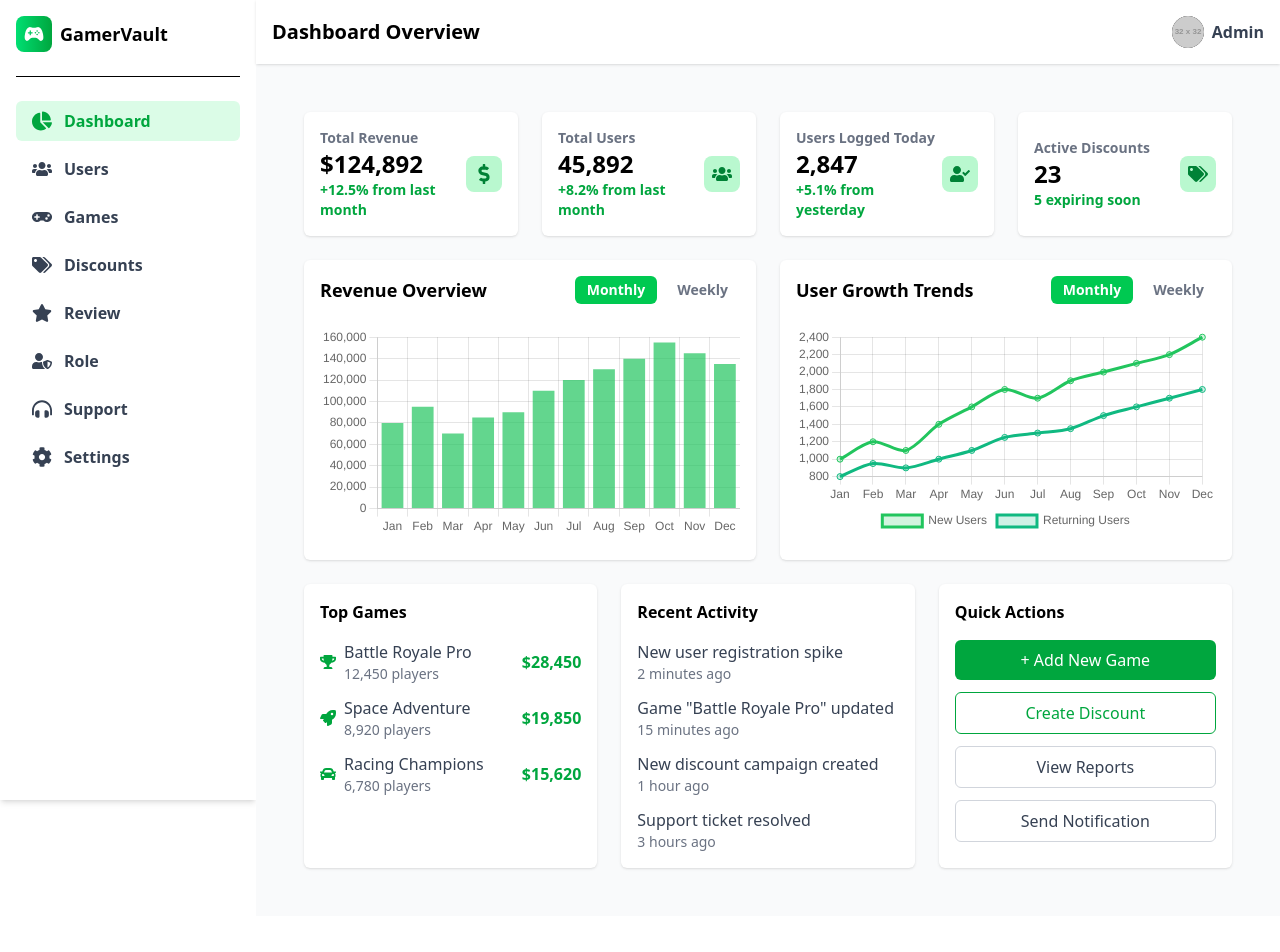
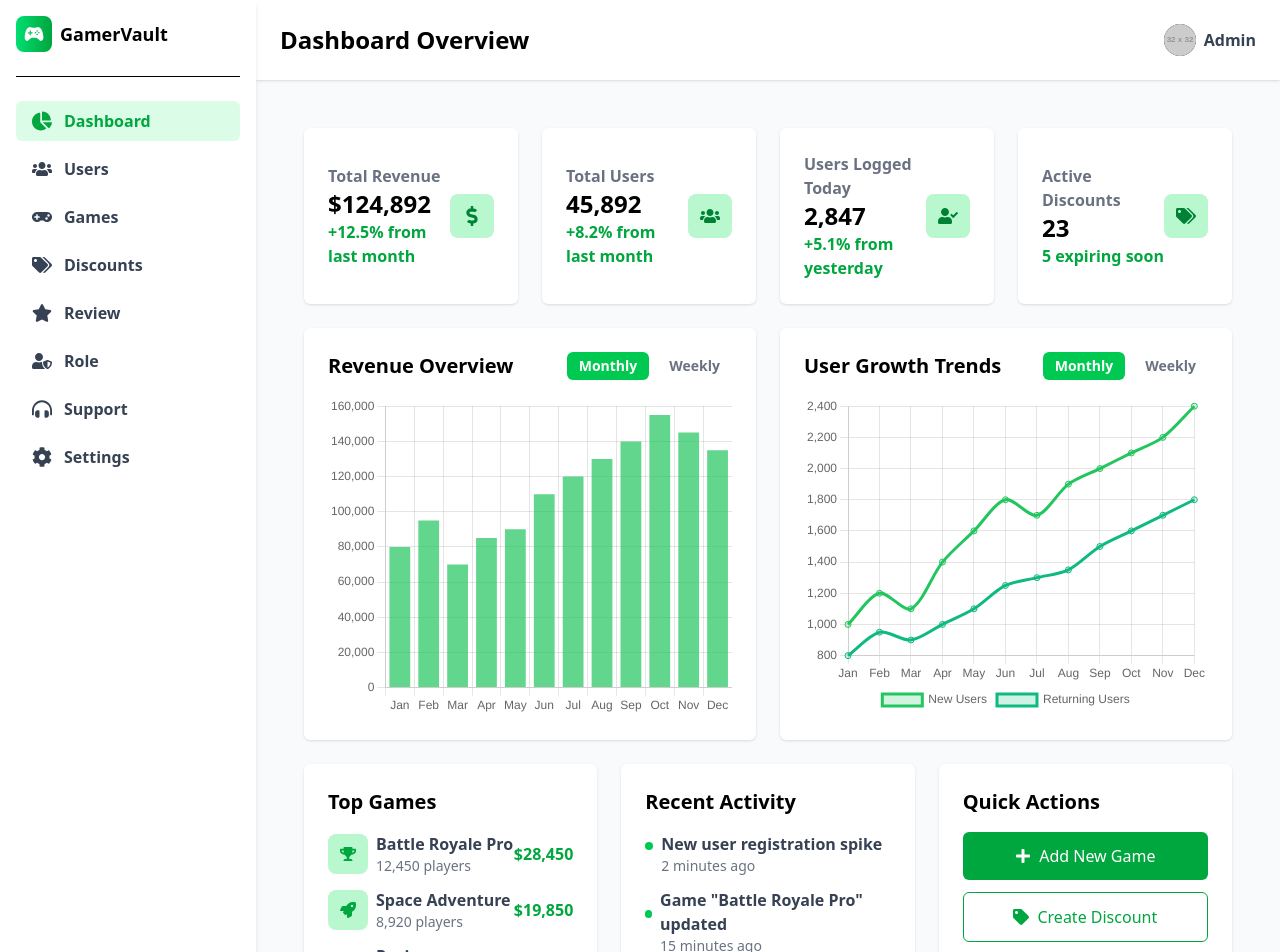
Before and after one commit to Avv-2301/GamerVault-Admin-Dashboard, a React (Vite) app: page /dashboard in a window 1280 px wide. Shown: the top 952 px of the page. Before the commit the page ends 916 px from the top, so only its background shows below. Built offline with nearby package versions, Linux system fonts and the light colour scheme.

Commit message:
responsive

```diff
--- a/src/components/Dashboard/ChartCard.tsx
+++ b/src/components/Dashboard/ChartCard.tsx
@@ -7,15 +7,22 @@ interface ChartCardProps {
 
 const ChartCard: React.FC<ChartCardProps> = ({ title, children }) => {
   return (
-    <div className="bg-white shadow-sm p-4 rounded-md">
-      <div className="flex justify-between items-center mb-4">
-        <h3 className="font-semibold text-lg">{title}</h3>
+    <div className="bg-white shadow-sm p-4 sm:p-6 rounded-md flex flex-col overflow-hidden">
+      {/* Header */}
+      <div className="flex flex-col sm:flex-row justify-between items-start sm:items-center mb-4">
+        <h3 className="font-semibold text-lg sm:text-xl mb-2 sm:mb-0">{title}</h3>
         <div className="flex space-x-2 text-sm">
-          <button className="px-3 py-1 bg-green-500 text-white rounded-md font-semibold cursor-pointer">Monthly</button>
-          <button className="px-3 py-1 text-gray-500 font-semibold cursor-pointer">Weekly</button>
+          <button className="px-3 py-1 bg-green-500 text-white rounded-md font-semibold cursor-pointer text-xs sm:text-sm">
+            Monthly
+          </button>
+          <button className="px-3 py-1 text-gray-500 font-semibold cursor-pointer text-xs sm:text-sm">
+            Weekly
+          </button>
         </div>
       </div>
-      <div className="h-56 flex items-center justify-center text-gray-400 rounded-md">
+
+      {/* Chart Area */}
+      <div className="flex-1 min-h-[16rem] sm:min-h-[20rem] flex items-center justify-center text-gray-400 rounded-md overflow-hidden">
         {children || "Chart Placeholder"}
       </div>
     </div>
--- a/src/components/Dashboard/ListCard.tsx
+++ b/src/components/Dashboard/ListCard.tsx
@@ -14,19 +14,31 @@ interface ListCardProps {
 
 const ListCard: React.FC<ListCardProps> = ({ title, items }) => {
   return (
-    <div className="bg-white shadow-sm p-4 rounded-md">
-      <h3 className="font-semibold mb-4">{title}</h3>
+    <div className="bg-white shadow-sm p-4 sm:p-6 rounded-md">
+      <h3 className="font-semibold text-lg sm:text-xl mb-4">{title}</h3>
       <ul className="space-y-3">
         {items.map((item, idx) => (
-          <li key={idx} className="flex items-center justify-between">
+          <li
+            key={idx}
+            className="flex flex-col sm:flex-row sm:items-center justify-between space-y-2 sm:space-y-0"
+          >
             <div className="flex items-center space-x-2">
-              {item.icon && <span className="text-green-600">{item.icon}</span>}
+              {/* green dot if not icon */}
+              {!item.icon && <span className="w-2 h-2 rounded-full bg-green-500 mb-4" />}
+
+              {item.icon && <span className="text-green-600 bg-green-200 p-3 rounded-lg">{item.icon}</span>}
               <div>
-                <p className="font-medium text-gray-700">{item.title}</p>
-                <p className="text-sm text-gray-500">{item.subtitle}</p>
+                <p className="font-semibold text-gray-700 text-sm sm:text-base">
+                  {item.title}
+                </p>
+                <p className="text-gray-500 text-xs sm:text-sm">{item.subtitle}</p>
               </div>
             </div>
-            {item.value && <span className="font-semibold text-green-600">{item.value}</span>}
+            {item.value && (
+              <span className="font-semibold text-green-600 text-sm sm:text-base">
+                {item.value}
+              </span>
+            )}
           </li>
         ))}
       </ul>
--- a/src/components/Dashboard/QuickActions.tsx
+++ b/src/components/Dashboard/QuickActions.tsx
@@ -1,21 +1,26 @@
 import React from "react";
+import { FaPlus, FaTag, FaChartBar, FaBell } from "react-icons/fa";
 
 const QuickActions: React.FC = () => {
   return (
-    <div className="bg-white shadow-sm p-4 rounded-md">
-      <h3 className="font-semibold mb-4">Quick Actions</h3>
-      <div className="space-y-3">
-        <button className="w-full bg-green-600 hover:bg-green-700 text-white py-2 rounded-md">
-          + Add New Game
+    <div className="bg-white shadow-sm p-4 sm:p-6 rounded-md">
+      <h3 className="font-semibold text-lg sm:text-xl mb-4">Quick Actions</h3>
+      <div className="space-y-2 sm:space-y-3">
+        <button className="w-full bg-green-600 hover:bg-green-700 text-white py-2 sm:py-3 rounded-md text-sm sm:text-base flex items-center justify-center space-x-2">
+          <FaPlus />
+          <span>Add New Game</span>
         </button>
-        <button className="w-full border border-green-600 text-green-600 hover:bg-green-50 py-2 rounded-md">
-          Create Discount
+        <button className="w-full border border-green-600 text-green-600 hover:bg-green-50 py-2 sm:py-3 rounded-md text-sm sm:text-base flex items-center justify-center space-x-2">
+          <FaTag />
+          <span>Create Discount</span>
         </button>
-        <button className="w-full border border-gray-300 text-gray-700 hover:bg-gray-50 py-2 rounded-md">
-          View Reports
+        <button className="w-full border border-gray-300 text-gray-700 hover:bg-gray-50 py-2 sm:py-3 rounded-md text-sm sm:text-base flex items-center justify-center space-x-2">
+          <FaChartBar />
+          <span>View Reports</span>
         </button>
-        <button className="w-full border border-gray-300 text-gray-700 hover:bg-gray-50 py-2 rounded-md">
-          Send Notification
+        <button className="w-full border border-gray-300 text-gray-700 hover:bg-gray-50 py-2 sm:py-3 rounded-md text-sm sm:text-base flex items-center justify-center space-x-2">
+          <FaBell />
+          <span>Send Notification</span>
         </button>
       </div>
     </div>
--- a/src/components/Dashboard/StatCard.tsx
+++ b/src/components/Dashboard/StatCard.tsx
@@ -9,13 +9,13 @@ interface StatCardProps {
 
 const StatCard: React.FC<StatCardProps> = ({ title, value, subtitle, icon }) => {
   return (
-    <div className="bg-white shadow-sm p-4 rounded-md flex items-center justify-between">
+    <div className="bg-white shadow-sm p-4 sm:p-6 rounded-md flex flex-col sm:flex-row sm:items-center justify-between space-y-3 sm:space-y-0">
       <div>
-        <p className="text-sm font-semibold text-gray-500">{title}</p>
-        <h3 className="text-2xl font-bold">{value}</h3>
-        <p className="text-sm font-semibold text-green-600">{subtitle}</p>
+        <p className="text-sm sm:text-base font-semibold text-gray-500">{title}</p>
+        <h3 className="text-xl sm:text-2xl font-bold">{value}</h3>
+        <p className="text-sm sm:text-base font-semibold text-green-600">{subtitle}</p>
       </div>
-      <div className="bg-green-200 text-green-700 p-2 rounded-lg">
+      <div className="bg-green-200 text-green-700 p-2 sm:p-3 rounded-lg flex-shrink-0 self-start sm:self-auto">
         {icon}
       </div>
     </div>
--- a/src/components/common/Layout.tsx
+++ b/src/components/common/Layout.tsx
@@ -1,15 +1,23 @@
-import React from "react";
+import React, { useState } from "react";
 import Sidebar from "./Sidebar";
 import Navbar from "./Navbar";
 import { Outlet } from "react-router-dom";
 
 const Layout: React.FC = () => {
+  const [isSidebarOpen, setSidebarOpen] = useState(false);
+
+  const toggleSidebar = () => setSidebarOpen((prev) => !prev);
+  const closeSidebar = () => setSidebarOpen(false);
+
   return (
-    <div className="flex">
-      <Sidebar />
-      <div className="flex-1 bg-gray-50 min-h-screen">
-        <Navbar />
-        <main className="p-6">
+    <div className="flex min-h-screen">
+      {/* Sidebar with animation */}
+      <Sidebar isOpen={isSidebarOpen} onClose={closeSidebar} />
+
+      {/* Content */}
+      <div className="flex-1 flex flex-col bg-gray-50">
+        <Navbar toggleSidebar={toggleSidebar} />
+        <main className="p-4 sm:p-6 flex-1 overflow-auto">
           <Outlet />
         </main>
       </div>
--- a/src/components/common/Navbar.tsx
+++ b/src/components/common/Navbar.tsx
@@ -1,10 +1,15 @@
-import React from "react";
+import React, { useState } from "react";
 import { useLocation } from "react-router-dom";
+import { HiMenu, HiX } from "react-icons/hi"; // Hamburger & Close icons
 
-const Navbar: React.FC = () => {
+interface NavbarProps {
+  toggleSidebar?: () => void; // <-- define props at the top
+}
+
+const Navbar: React.FC<NavbarProps> = ({ toggleSidebar }) => {
   const location = useLocation();
+  const [isMenuOpen, setIsMenuOpen] = useState(false);
 
-  // Map routes to titles
   const titles: Record<string, string> = {
     "/dashboard": "Dashboard Overview",
     "/users": "Users",
@@ -16,9 +21,11 @@ const Navbar: React.FC = () => {
   const title = titles[location.pathname] || "Admin Panel";
 
   return (
-    <header className="w-full flex items-center justify-between p-4 bg-white shadow-sm">
-      <h2 className="text-xl font-bold">{title}</h2>
-      <div className="flex items-center space-x-4">
+    <header className="w-full bg-white shadow-sm p-4 sm:p-6 flex items-center justify-between">
+      <h2 className="text-xl sm:text-2xl font-bold">{title}</h2>
+
+      {/* Desktop / larger screens */}
+      <div className="hidden sm:flex items-center space-x-4">
         <div className="flex items-center space-x-2">
           <img
             src="https://via.placeholder.com/32"
@@ -28,6 +35,49 @@ const Navbar: React.FC = () => {
           <span className="text-gray-700 font-semibold">Admin</span>
         </div>
       </div>
+
+      {/* Mobile Hamburger */}
+      <div className="sm:hidden flex items-center space-x-2">
+        <button
+          onClick={toggleSidebar || (() => setIsMenuOpen(!isMenuOpen))}
+          className="text-gray-700 focus:outline-none"
+        >
+          {isMenuOpen ? <HiX className="w-6 h-6" /> : <HiMenu className="w-6 h-6" />}
+        </button>
+      </div>
+
+      {/* Mobile menu (if no sidebar toggle provided) */}
+      {isMenuOpen && !toggleSidebar && (
+        <div className="absolute top-full left-0 w-full bg-white shadow-md p-4 sm:hidden">
+          <div className="flex flex-col space-y-3">
+            <div className="flex items-center space-x-2">
+              <img
+                src="https://via.placeholder.com/32"
+                alt="avatar"
+                className="rounded-full w-8 h-8 bg-black"
+              />
+              <span className="text-gray-700 font-semibold">Admin</span>
+            </div>
+            <nav className="flex flex-col space-y-2">
+              <a href="/dashboard" className="text-gray-700 hover:text-green-600 font-medium">
+                Dashboard
+              </a>
+              <a href="/users" className="text-gray-700 hover:text-green-600 font-medium">
+                Users
+              </a>
+              <a href="/games" className="text-gray-700 hover:text-green-600 font-medium">
+                Games
+              </a>
+              <a href="/discounts" className="text-gray-700 hover:text-green-600 font-medium">
+                Discounts
+              </a>
+              <a href="/settings" className="text-gray-700 hover:text-green-600 font-medium">
+                Settings
+              </a>
+            </nav>
+          </div>
+        </div>
+      )}
     </header>
   );
 };
--- a/src/components/common/Sidebar.tsx
+++ b/src/components/common/Sidebar.tsx
@@ -11,8 +11,14 @@ import {
   FaUserShield,
 } from "react-icons/fa";
 import { IoGameController } from "react-icons/io5";
+import { HiX } from "react-icons/hi";
 
-const Sidebar: React.FC = () => {
+interface SidebarProps {
+  isOpen?: boolean;
+  onClose?: () => void;
+}
+
+const Sidebar: React.FC<SidebarProps> = ({ isOpen = true, onClose }) => {
   const menuItems = [
     { label: "Dashboard", icon: <FaChartPie size={20} />, path: "/dashboard" },
     { label: "Users", icon: <FaUsers size={20} />, path: "/users" },
@@ -25,19 +31,45 @@ const Sidebar: React.FC = () => {
   ];
 
   return (
-    <aside className="w-64 h-screen bg-white shadow-md p-4 ">
-      {/* Logo */}
-      <div className="flex flex-col">
-        <div className="flex items-center space-x-2 mb-6">
+    <>
+      {/* Overlay (only mobile) */}
+      {isOpen && (
+        <div
+          className="fixed inset-0 bg-black bg-opacity-50 z-40 sm:hidden"
+          onClick={onClose}
+        />
+      )}
+
+      {/* Sidebar */}
+      <aside
+        className={`
+          fixed inset-y-0 left-0 w-64 bg-white shadow-md p-4 z-50
+          transform transition-transform duration-300 ease-in-out
+          ${isOpen ? "translate-x-0" : "-translate-x-full"}
+          sm:translate-x-0 sm:static sm:block
+        `}
+      >
+        {/* Logo + Close button */}
+        <div className="flex items-center justify-between mb-6">
+          <div className="flex items-center space-x-2">
             <div className="bg-gradient-to-r from-green-400 to-green-600 text-white rounded-lg p-2">
               <IoGameController size={20} />
             </div>
             <h1 className="font-bold text-lg">GamerVault</h1>
           </div>
-        <hr className="mb-6 bg-gray-300"></hr>
+
+          {/* Close button (only mobile) */}
+          <button
+            onClick={onClose}
+            className="sm:hidden text-gray-600 hover:text-gray-900 focus:outline-none"
+          >
+            <HiX className="w-6 h-6" />
+          </button>
         </div>
 
-      {/* Menu */}
+        <hr className="mb-6 bg-gray-300" />
+
+        {/* Navigation */}
         <nav className="flex flex-col space-y-2">
           {menuItems.map((item) => (
             <NavLink
@@ -48,6 +80,7 @@ const Sidebar: React.FC = () => {
                   isActive ? "bg-green-100 text-green-600 font-bold" : ""
                 }`
               }
+              onClick={onClose} // close sidebar when a link is clicked (mobile only)
             >
               {item.icon}
               <span>{item.label}</span>
@@ -55,6 +88,7 @@ const Sidebar: React.FC = () => {
           ))}
         </nav>
       </aside>
+    </>
   );
 };
 
--- a/src/pages/Dashboard.tsx
+++ b/src/pages/Dashboard.tsx
@@ -69,6 +69,7 @@ const Dashboard: React.FC = () => {
 
   const barOptions = {
     responsive: true,
+    maintainAspectRatio: false, // ✅ lets charts resize properly on mobile
     plugins: {
       legend: {
         display: false,
@@ -76,7 +77,6 @@ const Dashboard: React.FC = () => {
     },
   };
 
-  // Line chart data (User Growth Trends)
   const lineData = {
     labels: [
       "Jan",
@@ -119,18 +119,20 @@ const Dashboard: React.FC = () => {
 
   const lineOptions = {
     responsive: true,
+    maintainAspectRatio: false,
     plugins: {
       legend: {
         position: "bottom" as const,
       },
     },
   };
+
   return (
     <div className="flex">
       <main className="flex-1 bg-gray-50 min-h-screen">
-        <div className="p-6 space-y-6">
+        <div className="p-4 md:p-6 space-y-6">
           {/* Stats */}
-          <div className="grid grid-cols-1 md:grid-cols-4 gap-6">
+          <div className="grid grid-cols-1 sm:grid-cols-2 lg:grid-cols-4 gap-4 md:gap-6">
             <StatCard
               title="Total Revenue"
               value="$124,892"
@@ -158,18 +160,22 @@ const Dashboard: React.FC = () => {
           </div>
 
           {/* Charts */}
-          <div className="grid grid-cols-1 md:grid-cols-2 gap-6">
+          <div className="grid grid-cols-1 lg:grid-cols-2 gap-6">
             <ChartCard title="Revenue Overview">
-              <Bar data={barData} options={barOptions} />{" "}
+              <div className="w-full h-full">
+                <Bar data={barData} options={barOptions} />
+              </div>
             </ChartCard>
+
             <ChartCard title="User Growth Trends">
-              {" "}
-              <Line data={lineData} options={lineOptions} />
+              <div className="w-full h-full">
+                <Line data={lineData} options={lineOptions} />
+              </div>
             </ChartCard>
           </div>
 
           {/* Lists & Quick Actions */}
-          <div className="grid grid-cols-1 md:grid-cols-3 gap-6">
+          <div className="grid grid-cols-1 lg:grid-cols-3 gap-6">
             <ListCard
               title="Top Games"
               items={[
```
Also changed, not shown: src/pages/Login.tsx (+24 -22 lines). Lines whose indentation alone changed are shown as unchanged.
